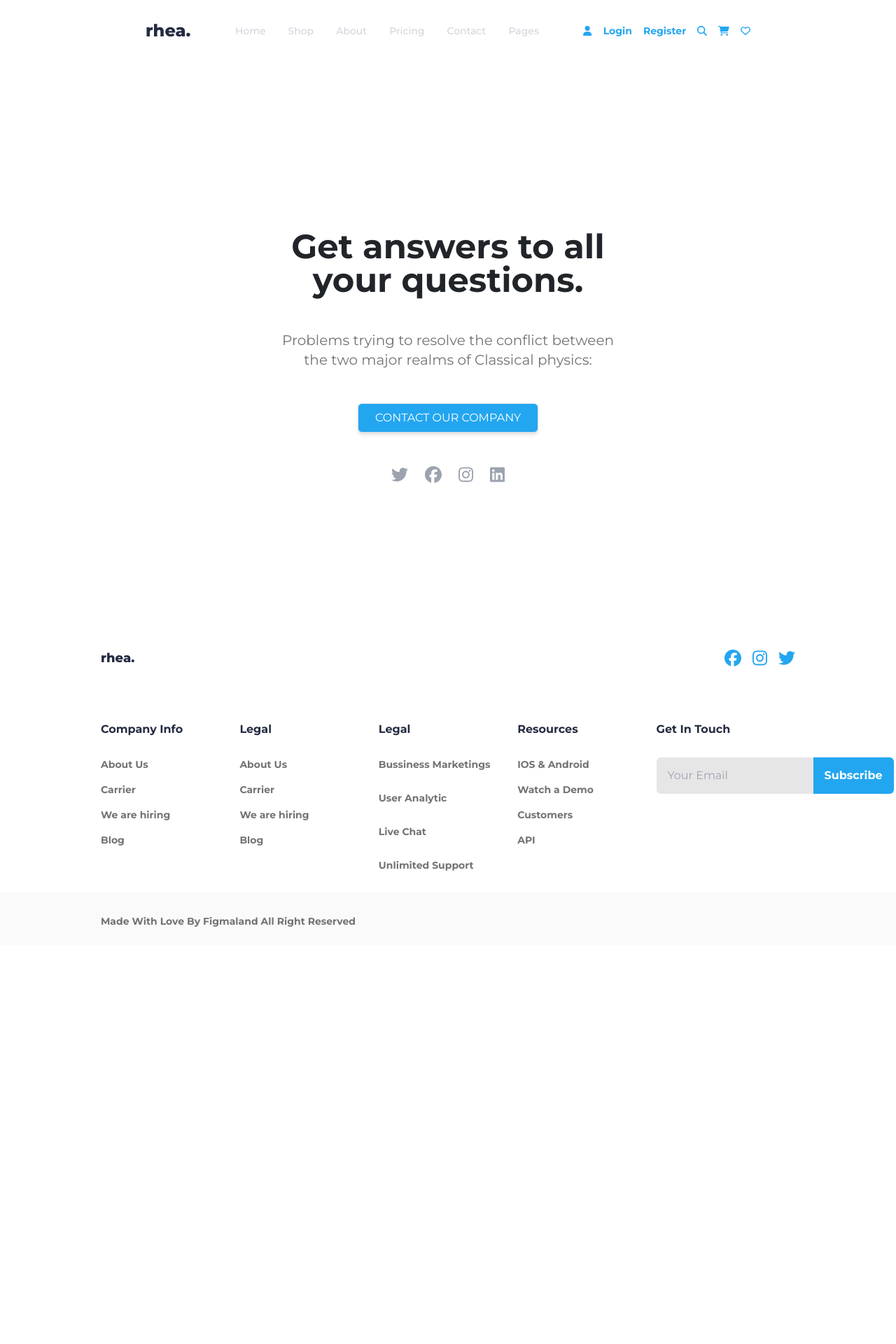
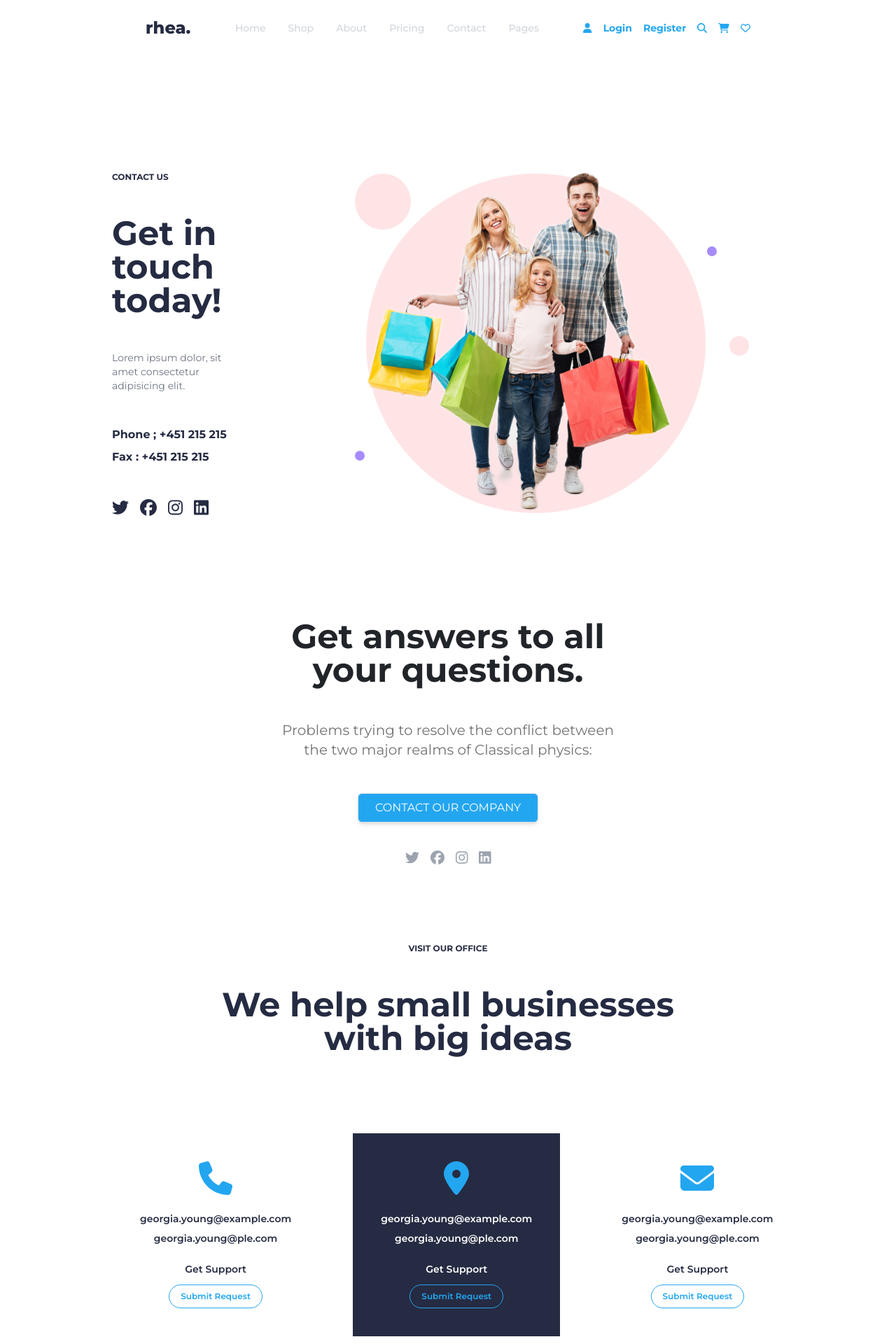
Before and after one commit to gmzseverr/rhea-wear, a React (Vite) app in the folder rhea-wear/: page /contact in a window 1280 px wide. Shown: the top 1920 px of the page at 70% size. Before the commit the page ends 1350 px from the top, so only its background shows below. Built offline with nearby package versions, Linux system fonts and the light colour scheme.

Commit message:
contact page

```diff
--- a/rhea-wear/src/App.jsx
+++ b/rhea-wear/src/App.jsx
@@ -97,6 +97,7 @@ const App = () => {
         <Route path="/profile" element={<ProfilePage />} />
         <Route path="/favorites" element={<LikedProducts />} />
         <Route path="/pricing" element={<Pricing />} />
+
         <Route
           path="/order"
           element={<ProtectedRoute element={<OrderPage />} />}
--- /dev/null
+++ b/rhea-wear/src/components/ContactSection.jsx
@@ -0,0 +1,33 @@
+import React from "react";
+
+function ContactSection() {
+  return (
+    <div className="py-10  flex sm:px-10 sm:pt-20 items-center justify-center   ">
+      <div className=" flex justify-end items-end px-24">
+        <div className="flex justify-end gap-3 ">
+          <div className="flex ">
+            <div className="absolute w-20 h-20 sm:w-12 sm:h-12  bg-rose-100 rounded-full "></div>
+            <div className="absolute w-3.5 h-3.5 sm:w-2 sm:h-2 mt-80  bg-violet-400 rounded-full self-center"></div>
+          </div>
+
+          <div className="relative">
+            <div className="relative w-[485px] h-[485px] sm:w-[295px] sm:h-[295px] bg-rose-100 rounded-full"></div>
+          </div>
+          <div className="flex flex-col pt-10 content-between ">
+            <div className="absolute w-7 h-7  mt-48 ml-16 sm:w-5 sm:h-5 bg-rose-100 rounded-full self-center"></div>
+            <div className="absolute w-3.5 h-3.5 sm:w-2 sm:h-2 mt-16  bg-violet-400 rounded-full self-end"></div>
+          </div>
+        </div>
+      </div>
+      <div className=" flex  absolute z-10">
+        <img
+          src="../assets/contact.png"
+          alt="About Us"
+          className="object-contain p-32 sm:p-0 "
+        />
+      </div>
+    </div>
+  );
+}
+
+export default ContactSection;
--- a/rhea-wear/src/layout/Header.jsx
+++ b/rhea-wear/src/layout/Header.jsx
@@ -63,7 +63,7 @@ function Header() {
     setIsDropdownOpen((prevState) => !prevState);
   };
   return (
-    <div className="px-52 sm:px-10 my-7" id="top">
+    <div className="sticky top-0 w-full bg-white z-50  px-52 sm:px-10 py-4">
       <div className="flex justify-between items-center sm:justify-around">
         <Link to="/" className="text-[#252B42] font-extrabold text-2xl">
           rhea.
--- a/rhea-wear/src/pages/ContactPage.jsx
+++ b/rhea-wear/src/pages/ContactPage.jsx
@@ -5,12 +5,40 @@ import {
   faTwitter,
 } from "@fortawesome/free-brands-svg-icons";
 import { FontAwesomeIcon } from "@fortawesome/react-fontawesome";
+import {
+  faPhone,
+  faLocationDot,
+  faEnvelope,
+} from "@fortawesome/free-solid-svg-icons";
 import React from "react";
+import ContactSection from "../components/ContactSection";
 
 function ContactPage() {
   return (
     <div className="pt-32 sm:px-10 px-40 ">
-      <div className="px-56 py-28 sm:px-16 flex flex-col items-center ">
+      <div className="flex sm:flex-col gap-20 sm:gap-0  justify-around items-center">
+        <section className="flex flex-col text-[#252B42] gap-5 sm:px-10 sm:items-center  items-stretch ">
+          <h3 className="font-bold sm:text-center text-xs">CONTACT US</h3>
+          <h1 className="font-bold sm:text-center text-5xl ">
+            Get in touch today!
+          </h1>
+          <p className="text-gray-500 sm:text-center text-sm">
+            Lorem ipsum dolor, sit amet consectetur adipisicing elit.{" "}
+          </p>
+          <div className="flex flex-col items-start sm:items-center font-bold text-md text-[#252B42] gap-2 ">
+            <p>Phone ; +451 215 215 </p>
+            <p>Fax : +451 215 215</p>
+          </div>
+          <div className="flex text-[#252B42] gap-3 ">
+            <FontAwesomeIcon size="xl" icon={faTwitter} />
+            <FontAwesomeIcon size="xl" icon={faFacebook} />
+            <FontAwesomeIcon size="xl" icon={faInstagram} />
+            <FontAwesomeIcon size="xl" icon={faLinkedin} />
+          </div>
+        </section>
+        <ContactSection className="w-1/2 sm:w-full " />
+      </div>
+      <div className="px-56 py-28 sm:py-20 sm:px-16 flex flex-col items-center ">
         <h2 className="text-5xl font-bold text-center">
           Get answers to all your questions.
         </h2>
@@ -21,12 +49,84 @@ function ContactPage() {
         <button className=" border bg-[#23A6F0]  text-white px-4 py-2 rounded-md shadow-md hover:bg-gray-100  transition duration-300 ease-in-out">
           CONTACT OUR COMPANY
         </button>
-        <div className="flex text-gray-400 gap-4 py-5">
-          <FontAwesomeIcon size="xl" icon={faTwitter} />
-          <FontAwesomeIcon size="xl" icon={faFacebook} />
-          <FontAwesomeIcon size="xl" icon={faInstagram} />
-          <FontAwesomeIcon size="xl" icon={faLinkedin} />
+        <div className="flex text-gray-400 pt-10 gap-3 ">
+          <FontAwesomeIcon size="lg" icon={faTwitter} />
+          <FontAwesomeIcon size="lg" icon={faFacebook} />
+          <FontAwesomeIcon size="lg" icon={faInstagram} />
+          <FontAwesomeIcon size="lg" icon={faLinkedin} />
         </div>
+      </div>
+      <section className="sm:p-10 ">
+        <div className="flex flex-col text-[#252B42] gap-5 sm:px-10 items-center   ">
+          <h3 className="font-bold  text-xs">VISIT OUR OFFICE</h3>
+          <h1 className="font-bold text-center text-5xl ">
+            We help small businesses
+            <br className="sm:hidden" /> with big ideas
+          </h1>
+        </div>
+        <section className="flex gap-5 py-28 sm:py-12 sm:flex-col">
+          <div className="flex flex-col p-10 items-center gap-2  ">
+            <FontAwesomeIcon
+              icon={faPhone}
+              className="text-5xl text-[#23A6F0] pb-3"
+            />
+            <p className="text-[#252B42] text-sm font-semibold">
+              georgia.young@example.com
+            </p>
+            <p className="text-[#252B42] text-sm font-semibold">
+              georgia.young@ple.com
+            </p>
+            <p className="text-[#252B42] text-sm font-semibold pt-3 pb-1">
+              Get Support
+            </p>
+            <button className="text-xs font-semibold py-2 px-3 border-1 border-[#23A6F0] text-[#23A6F0] rounded-3xl ">
+              Submit Request
+            </button>
+          </div>
+          <div className="flex flex-col p-10 items-center gap-2 bg-[#252B42]">
+            <FontAwesomeIcon
+              icon={faLocationDot}
+              className="text-5xl text-[#23A6F0] pb-3"
+            />
+            <p className="text-white text-sm font-semibold">
+              georgia.young@example.com
+            </p>
+            <p className="text-white text-sm font-semibold">
+              georgia.young@ple.com
+            </p>
+            <p className="text-white text-sm font-semibold pt-3 pb-1">
+              Get Support
+            </p>
+            <button className="text-xs font-semibold py-2 px-3 border-1 border-[#23A6F0] text-[#23A6F0] rounded-3xl ">
+              Submit Request
+            </button>
+          </div>
+          <div className="flex flex-col p-10 items-center gap-2 ">
+            <FontAwesomeIcon
+              icon={faEnvelope}
+              className="text-5xl text-[#23A6F0] pb-3"
+            />
+            <p className="text-[#252B42] text-sm font-semibold">
+              georgia.young@example.com
+            </p>
+            <p className="text-[#252B42] text-sm font-semibold">
+              georgia.young@ple.com
+            </p>
+            <p className="text-[#252B42] text-sm font-semibold pt-3 pb-1">
+              Get Support
+            </p>
+            <button className="text-xs font-semibold py-2 px-3 border-1 border-[#23A6F0] text-[#23A6F0] rounded-3xl ">
+              Submit Request
+            </button>
+          </div>
+        </section>
+      </section>
+      <div className="flex flex-col text-[#252B42] gap-5 sm:px-10 items-center   ">
+        <h3 className="font-bold  text-xs">WE Can't WAIT TO MEET YOU</h3>
+        <h1 className="font-bold text-center text-5xl ">Let’s Talk</h1>
+        <button className="bg-[#23A6F0] text-xs text-white rounded-md py-2 px-3 font-semibold">
+          Try it for free
+        </button>
       </div>
     </div>
   );
--- a/rhea-wear/src/sections/EditorsPick.jsx
+++ b/rhea-wear/src/sections/EditorsPick.jsx
@@ -1,30 +1,51 @@
 import React from "react";
+import { useNavigate } from "react-router-dom";
 
 function EditorsPick() {
+  const navigate = useNavigate();
+
+  const handleCategoryClick = (gender) => {
+    if (gender === "k") {
+      navigate("/shop/kadin/k/1");
+    } else if (gender === "e") {
+      navigate("/shop/erkek/e/13");
+    } else if (gender === "a") {
+      navigate("/shop/kadin/k/2");
+    } else if (gender === "c") {
+      navigate("/shop/erkek/e/14");
+    }
+  };
+
   return (
-    <div className="pt-32 sm:px-10  px-40">
+    <div className="pt-32 sm:px-10 px-40">
       <div className="flex flex-col items-center">
         <h1 className="font-bold text-[#252B42] text-2xl">EDITOR'S PICK</h1>
         <p className="text-[#737373] text-sm pt-3 pb-5">
           Problems trying to resolve the conflict between
         </p>
       </div>
-      <div className="flex flex-row sm:flex sm:flex-col h-[500px] sm:items-center space-x-4">
-        <div className="relative w-full sm:w-[510px] h-[500px] overflow-hidden sm:mb-4 mb-0">
+      <div className="flex flex-row sm:flex-col h-[500px] sm:items-center space-x-4">
+        <div className="relative w-full sm:w-[510px] h-[500px] overflow-hidden sm:mb-4">
           <img
             src="/assets/editors1.png"
             className="w-full h-full object-cover"
           />
-          <button className="absolute bottom-4 left-4 bg-white text-black px-4 py-2 font-bold text-base">
+          <button
+            onClick={() => handleCategoryClick("e")}
+            className="absolute bottom-4 left-4 bg-white text-black px-4 py-2 font-bold text-base"
+          >
             MEN
           </button>
         </div>
-        <div className="relative w-full sm:w-[260px] h-[500px] overflow-hidden sm:mb-4 mb-0">
+        <div className="relative w-full sm:w-[260px] h-[500px] overflow-hidden sm:mb-4">
           <img
             src="/assets/editors2.png"
             className="w-full h-full object-cover"
           />
-          <button className="absolute bottom-4 left-4 bg-white text-black px-4 py-2 font-bold text-base">
+          <button
+            onClick={() => handleCategoryClick("k")}
+            className="absolute bottom-4 left-4 bg-white text-black px-4 py-2 font-bold text-base"
+          >
             WOMEN
           </button>
         </div>
@@ -34,7 +55,10 @@ function EditorsPick() {
               src="/assets/editors3.png"
               className="w-full h-full object-cover object-top"
             />
-            <button className="absolute bottom-4 left-4 bg-white text-black px-4 py-2 font-bold text-base">
+            <button
+              onClick={() => handleCategoryClick("a")}
+              className="absolute bottom-4 left-4 bg-white text-black px-4 py-2 font-bold text-base"
+            >
               ACCESSORIES
             </button>
           </div>
@@ -43,7 +67,10 @@ function EditorsPick() {
               src="/assets/editors4.png"
               className="w-full h-full object-cover"
             />
-            <button className="absolute bottom-4 left-4 bg-white text-black px-4 py-2 font-bold text-base">
+            <button
+              onClick={() => handleCategoryClick("c")}
+              className="absolute bottom-4 left-4 bg-white text-black px-4 py-2 font-bold text-base"
+            >
               KIDS
             </button>
           </div>
```
Also changed, not shown: rhea-wear/public/assets/contact.png (added).
